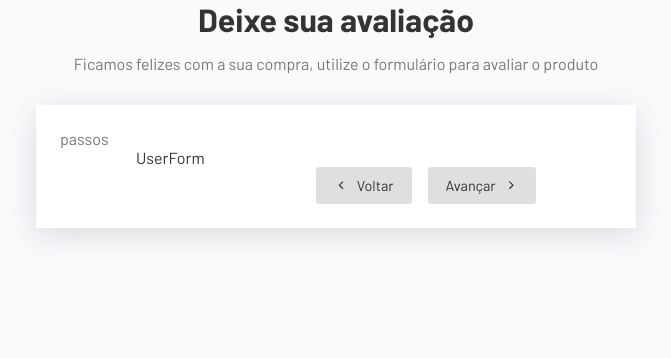
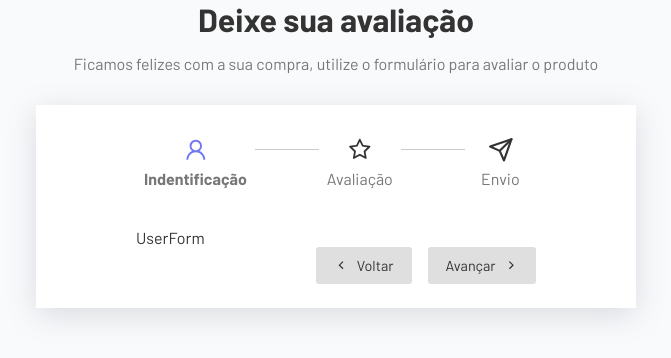
Before and after one commit to MaduReboucas/avaliador-ts, a React (Vite) app: page / in a window 1280 px wide. Shown: the top 358 px of the page, without its empty margins (304-975 px from the left). Built offline with nearby package versions, Linux system fonts and the light colour scheme; the HTML template or start-up script is replaced by a standard one.

Commit message:
Iniciando Steps

```diff
--- a/src/App.tsx
+++ b/src/App.tsx
@@ -3,6 +3,8 @@ import "./App.css";
 import UserForm from "./components/UserForm";
 import Thanks from "./components/Thanks";
 import ReviewForm from "./components/ReviewForm";
+
+import Steps from "./components/Steps";
 
 import { useForm } from "./hooks/useForm";
 
@@ -11,13 +13,8 @@ import { GrFormNext, GrFormPrevious } from "react-icons/gr";
 function App() {
   const formComponents = [<UserForm />, <ReviewForm />, <Thanks />];
 
-  const {
-    currentStep,
-    currentComponent,
-    changeStep,
-    isFirstStep,
-    isLastStep,
-  } = useForm(formComponents);
+  const { currentStep, currentComponent, changeStep, isFirstStep, isLastStep } =
+    useForm(formComponents);
 
   return (
     <div className="App">
@@ -29,11 +26,9 @@ function App() {
         </p>
       </div>
       <div className="form-container">
-        <p>passos</p>
+        <Steps />
         <form onSubmit={(event) => changeStep(currentStep + 1, event)}>
-          <div className="inpust-container">
-            {currentComponent}
-          </div>
+          <div className="inpust-container">{currentComponent}</div>
           <div className="actions">
             <button
               type="button"
--- a/src/components/Steps.tsx
+++ b/src/components/Steps.tsx
@@ -0,0 +1,25 @@
+import "./Steps.css";
+
+import { AiOutlineUser, AiOutlineStar } from "react-icons/ai";
+import { FiSend } from "react-icons/fi";
+
+const Steps = () => {
+  return (
+    <div className="steps">
+      <div className="step active">
+        <AiOutlineUser />
+        <p>Indentificação</p>
+      </div>
+      <div className="step ">
+        <AiOutlineStar />
+        <p>Avaliação</p>
+      </div>
+      <div className="step ">
+        <FiSend />
+        <p>Envio</p>
+      </div>
+    </div>
+  );
+};
+
+export default Steps;
```
